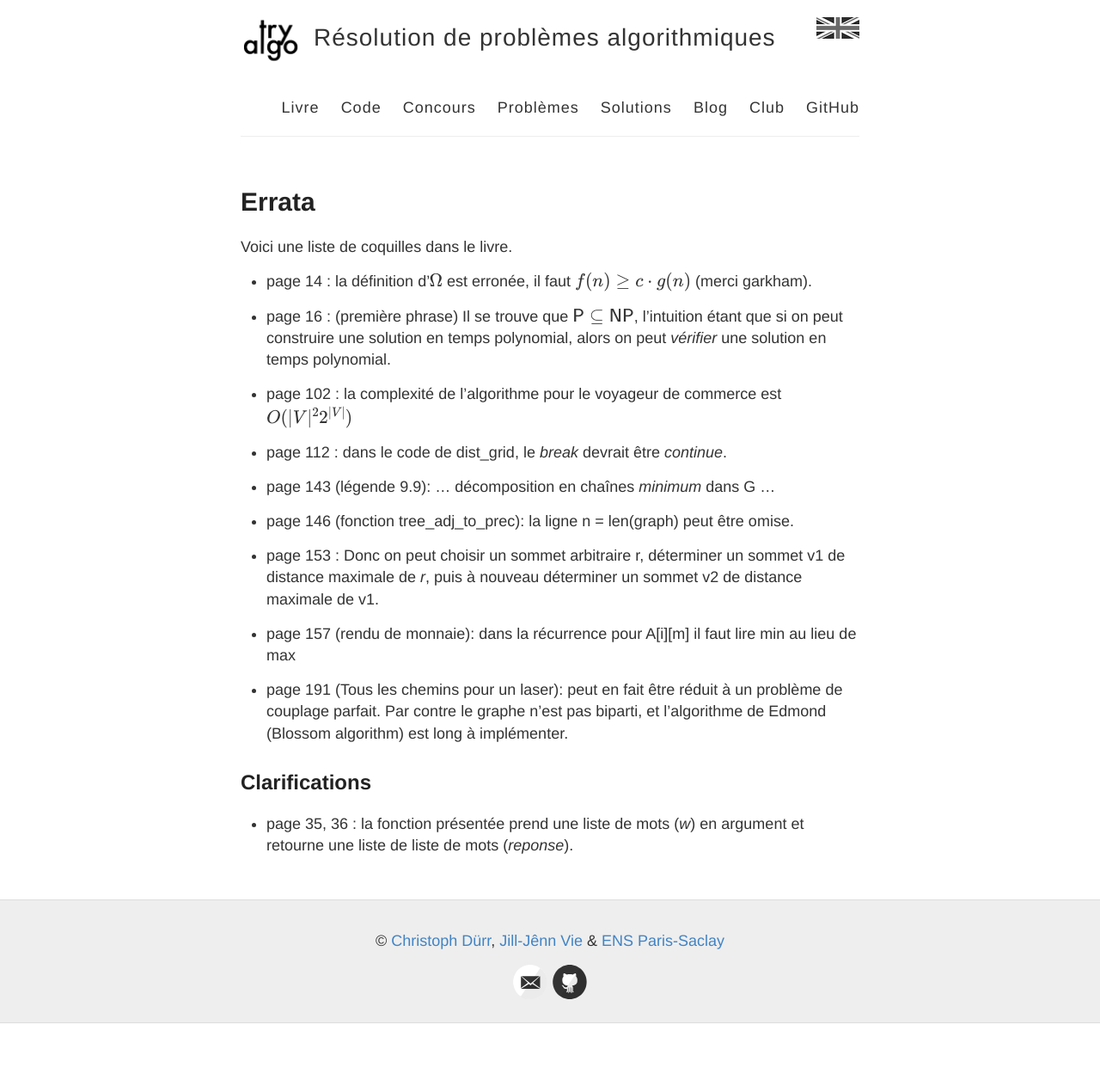
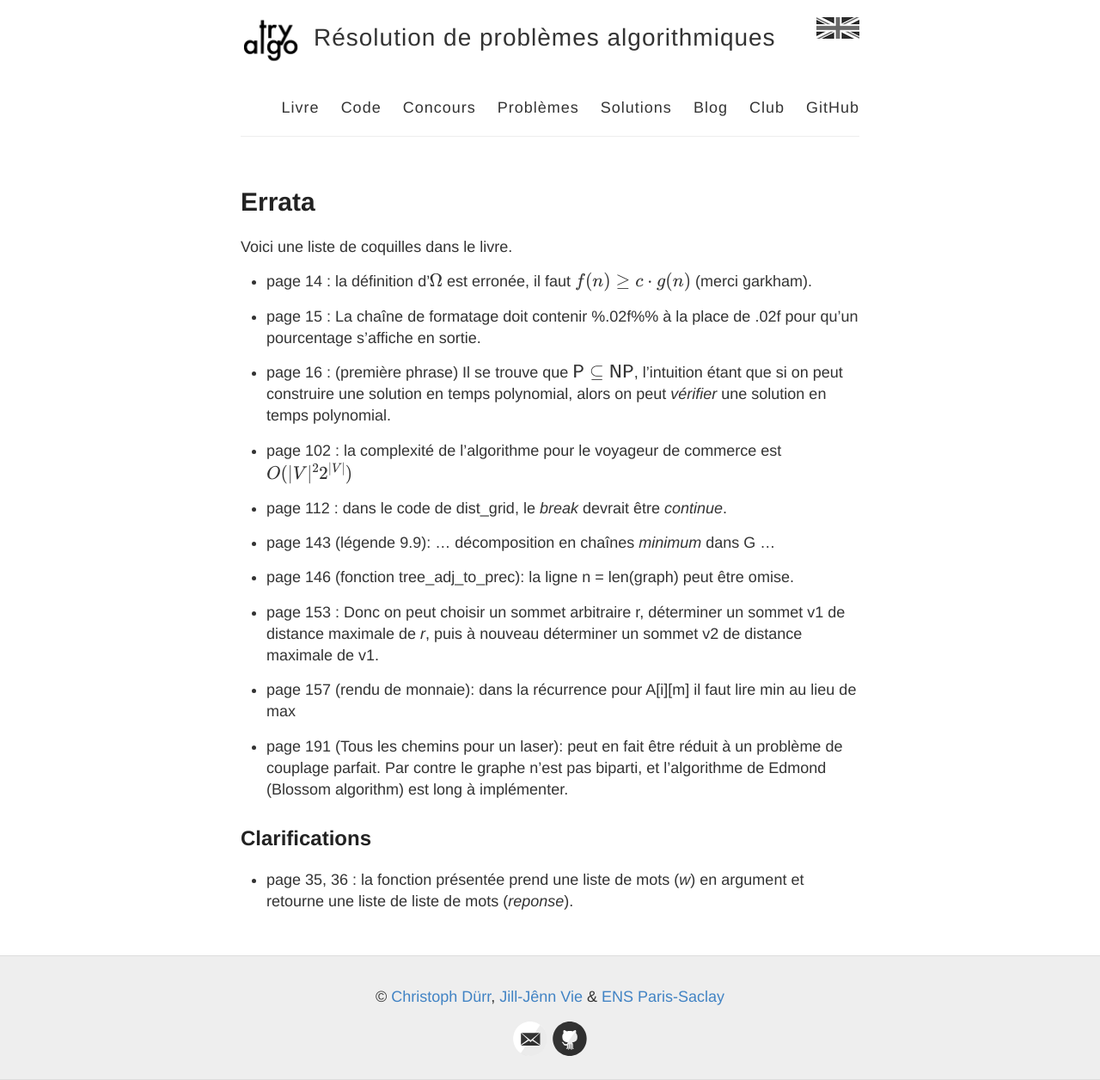
Before and after one commit to jilljenn/tryalgo.org, a Jekyll site: the page built from errata.md, in a window 1280 px wide. Shown: the whole page at 86% size. Built offline with Jekyll 4.4.1, drawn with Linux system fonts in a browser that asks for light colours; nearby versions of some CDN libraries; formulas are drawn with MathJax 3; before the commit the page ends 1190 px from its top, so only the background shows below that.

Commit message:
Errata added by Jean-Christophe Filliatre

```diff
--- a/errata.md
+++ b/errata.md
@@ -6,6 +6,8 @@ title: Errata
 Voici une liste de coquilles dans le livre.
 
 - page 14 : la définition d'$\Omega$ est erronée, il faut $f(n) \geq c \cdot g(n)$ (merci garkham).
+
+- page 15 : La chaîne de formatage doit contenir %.02f%% à la place de .02f pour qu'un pourcentage s'affiche en sortie.
 
 - page 16 : (première phrase) Il se trouve que $\textsf{P} \subseteq \textsf{NP}$, l'intuition étant que si on peut construire une solution en temps polynomial, alors on peut *vérifier* une solution en temps polynomial.
 
```
